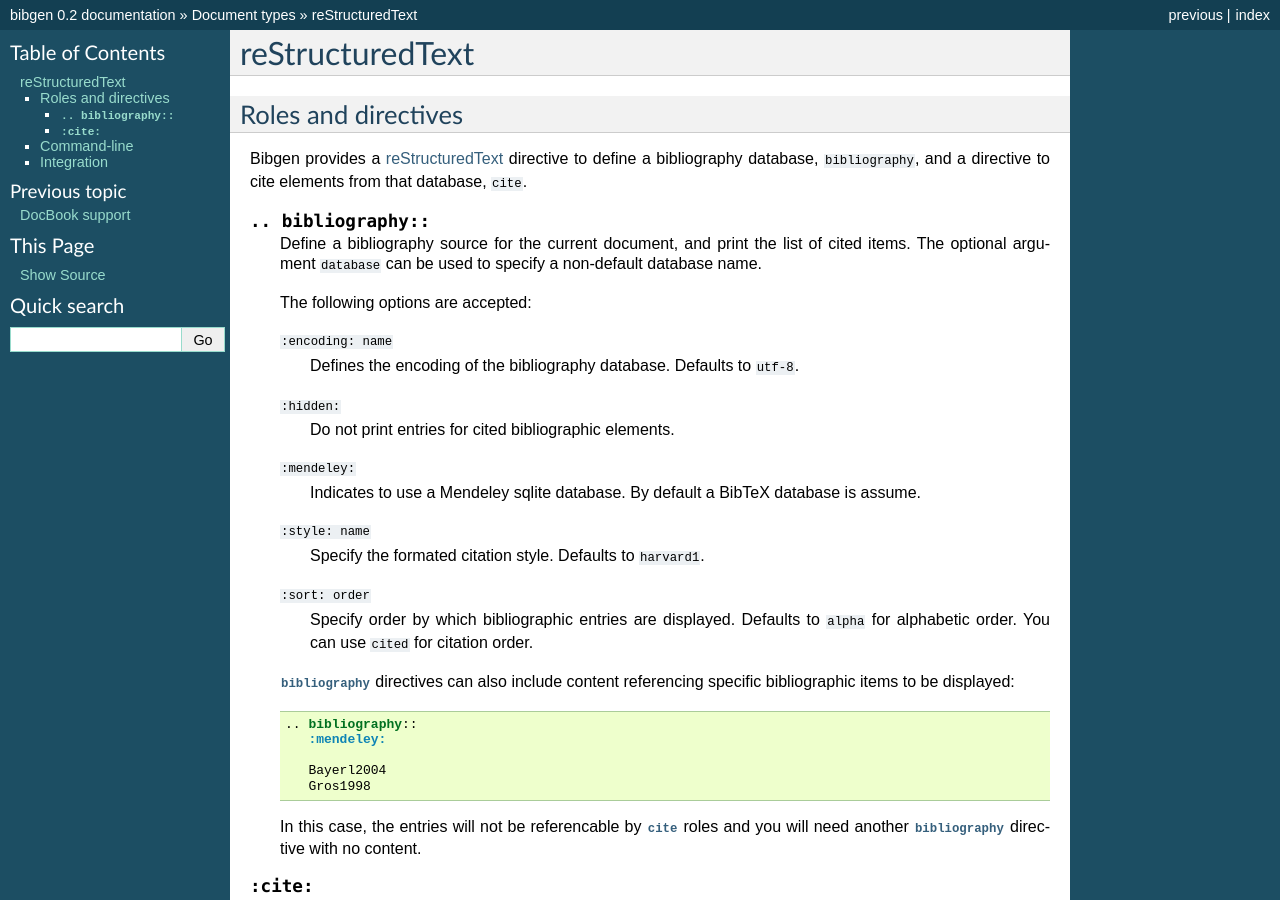
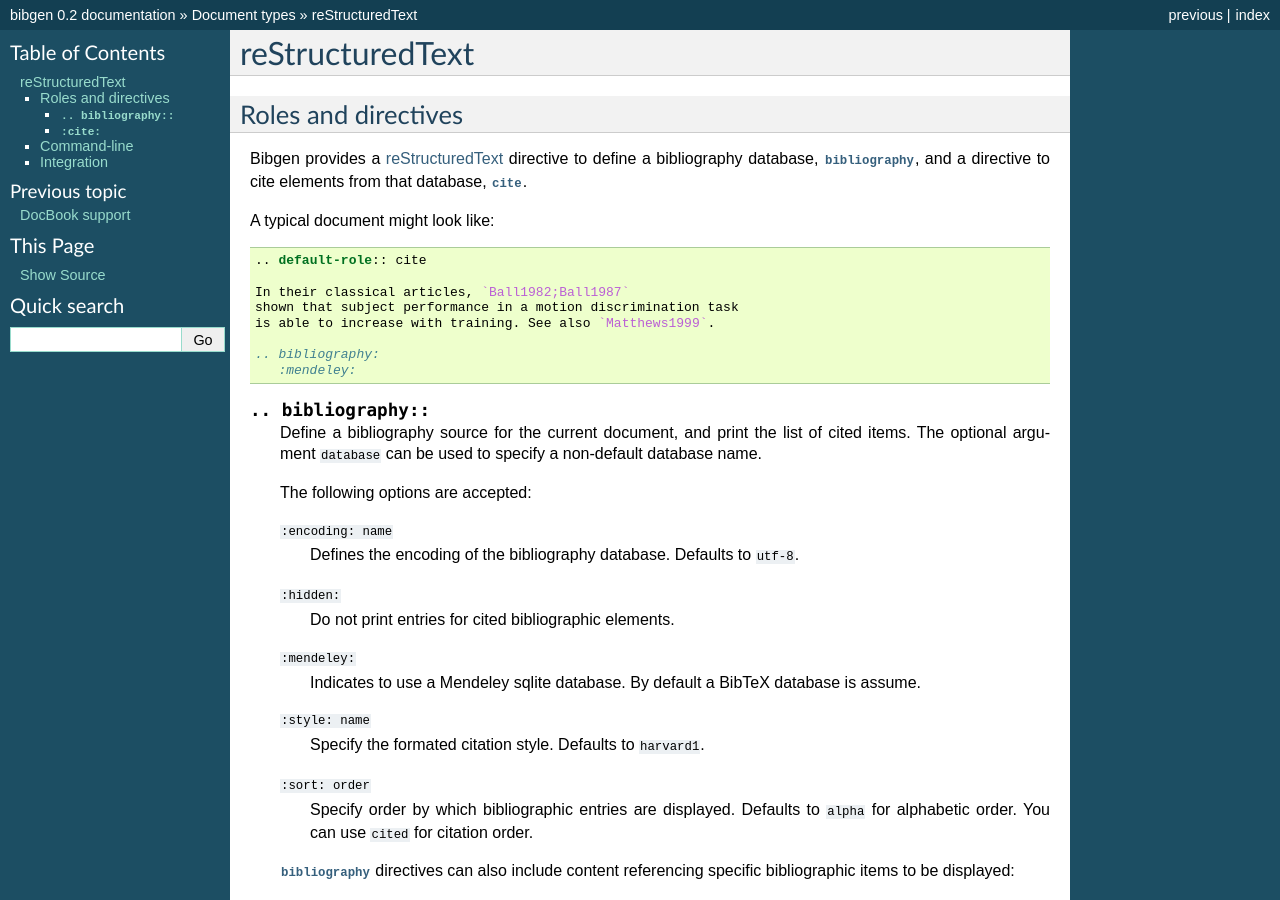
Before and after one commit to etlapale/bibgen, a Sphinx documentation site: the page built from doc/source/rest.rst, in a window 1280 px wide and 900 px high. Built offline with Sphinx 7.4.7, drawn with Linux system fonts in a browser that asks for light colours.

Commit message:
Move main example at top.

```diff
--- a/doc/source/rest.rst
+++ b/doc/source/rest.rst
@@ -5,8 +5,21 @@
 --------------------
 
 Bibgen provides a reStructuredText_ directive to define a bibliography
-database, ``bibliography``, and a directive to cite elements from that
-database, ``cite``.
+database, :rst:dir:`bibliography`, and a directive to cite elements from that
+database, :rst:role:`cite`.
+
+A typical document might look like:
+
+.. code-block:: rst
+
+   .. default-role:: cite
+
+   In their classical articles, `Ball1982;Ball1987`
+   shown that subject performance in a motion discrimination task
+   is able to increase with training. See also `Matthews1999`.
+
+   .. bibliography:
+      :mendeley:
 
 .. rst:directive:: bibliography
 
```
